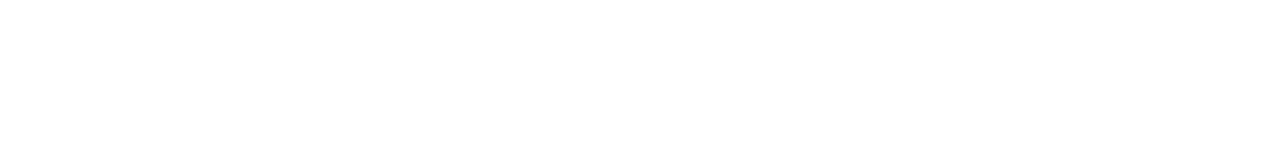
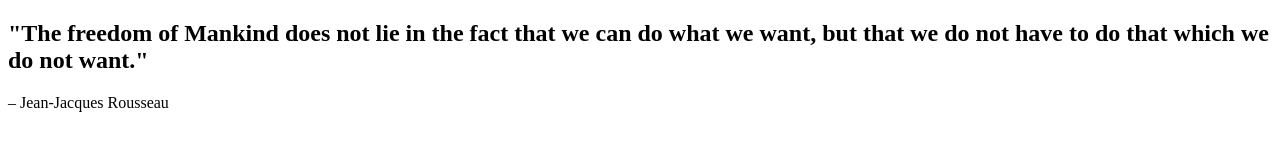
Before and after one commit to GLaszlo90/simple-quote-page, a plain HTML site: page index.html in a window 1280 px wide. Drawn offline with Linux system fonts and the light colour scheme.

Commit message:
html ready

```diff
--- a/index.html
+++ b/index.html
@@ -2,10 +2,12 @@
 <html>
 <head>
   <meta charset="utf-8">
-  <title></title>
+  <title>Freedom</title>
   <meta name="viewport" content="width=device-width, initial-scale=1">
 </head>
 <body>
+    <h2>"The freedom of Mankind does not lie in the fact that we can do what we want, but that we do not have to do that which we do not want."</h2>
+    <p>– Jean-Jacques Rousseau</p>
 
 </body>
 </html>
```
Also changed, not shown: 1 other file.
